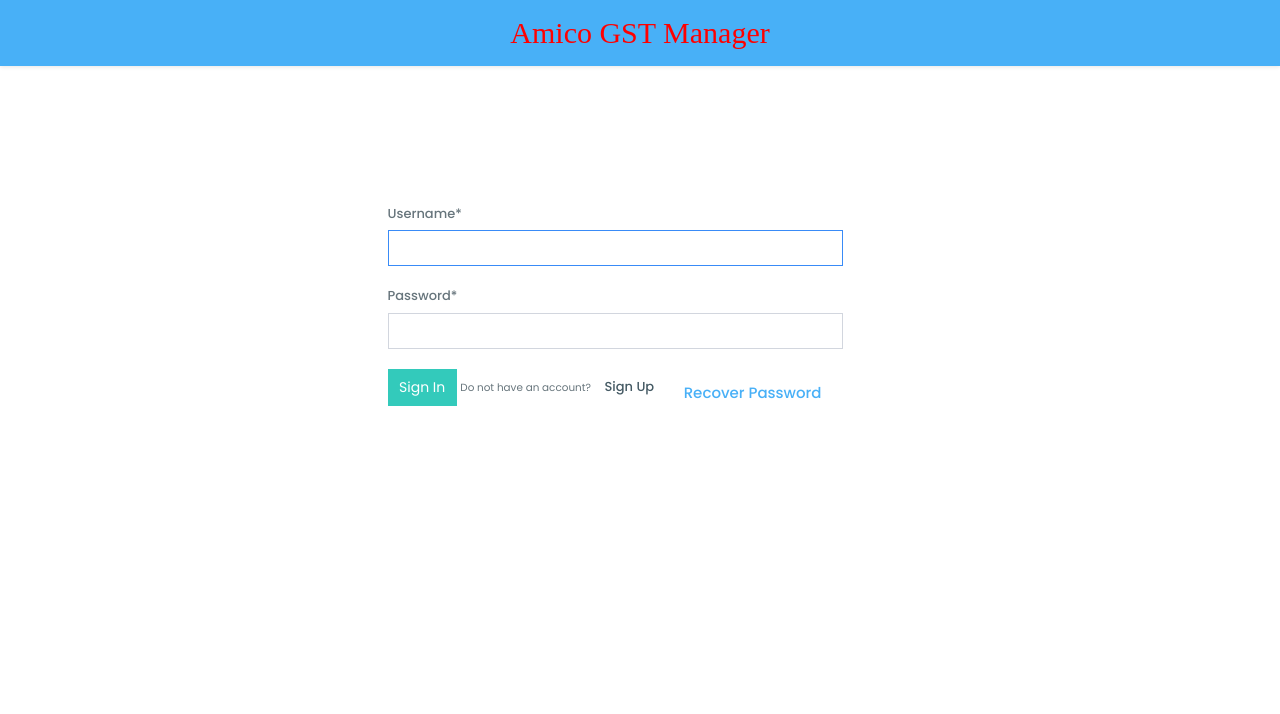
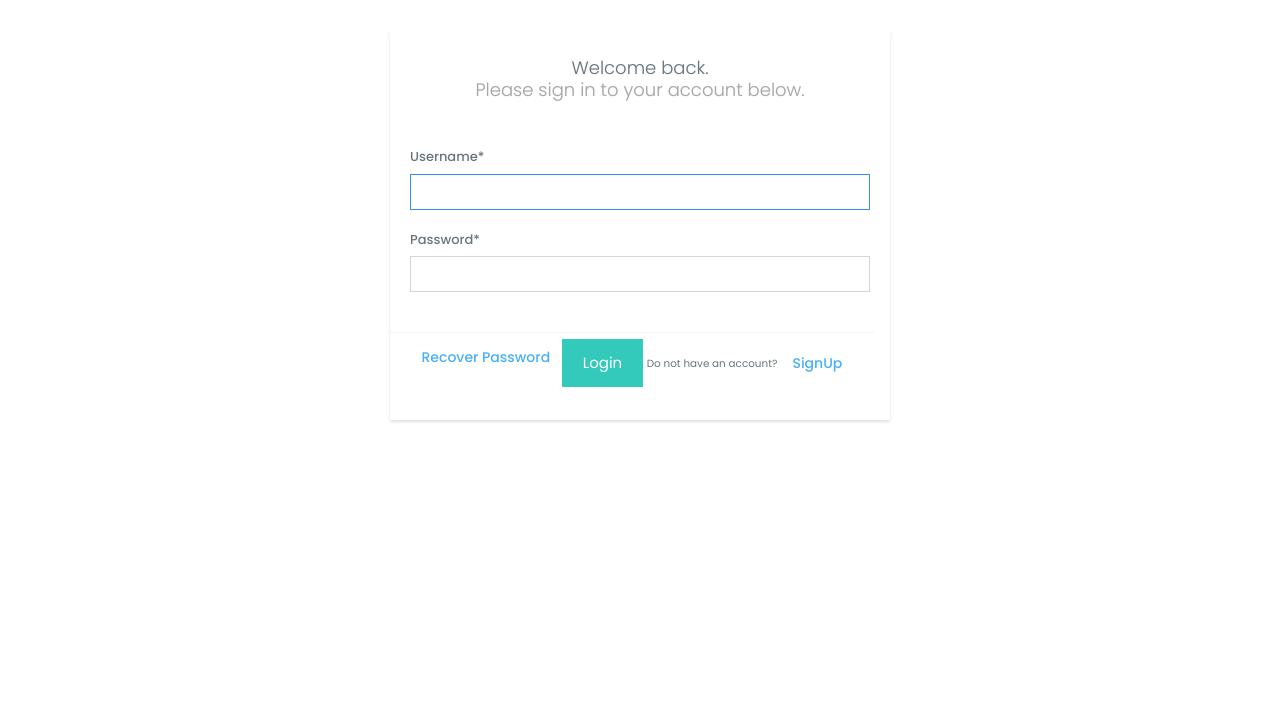
Before and after one commit to choudharyamit26/BillManager, a Django app: page /login/ in a window 1280 px wide. Shown: the top 714 px of the page. Before the commit the page ends 406 px from the top, so only its background shows below. Run offline with Django 3.2, Linux system fonts and the light colour scheme; some libraries are stand-ins or nearby versions.

Commit message:
Add files via upload
Updated ui

```diff
--- a/templates/login.html
+++ b/templates/login.html
@@ -16,27 +16,38 @@
 </head>
 
 <body>
-    <nav class="navbar navbar-expand-sm bg-info justify-content-center">
-        <ul class="navbar-nav">
-            <li class="nav-item">
-                <a class="nav-link" href="#" style="color:Red;font-size:30px;font-family:serif;">Amico GST Manager</a>
-            </li>
-        </ul>
-    </nav>
-    <section class="content">
-        <div class="box" style="width: 35rem;margin-left:350px;margin-top:100px;">
-            <div class="box-body">
-                <form method="post">
+    <div class="modal-dialog">
+        <div class="modal-content">
+            <form method="POST">
                 {% csrf_token %}
+                <div class="modal-body">
+                    <div class="h5 modal-title text-center">
+                        <h4 class="mt-2">
+                            <div>Welcome back.</div>
+                            <span style="color: #a7a7a7">Please sign in to your account below.</span>
+                        </h4>
+                        <br>
+                    </div>
+                    <div class="form-row">
+                        <div class="col-md-12">
+                            <div class="position-relative form-group">
                                 {{ form|crispy }}
-                    <button class="btn btn-primary" type="submit">Sign In</button>
+                            </div>
+                        </div>
+                    </div>
+                </div>
+                <div class="modal-footer clearfix">
+                    <div class="float-right">
+                        <div class="float-left"><a href="{% url 'src:password_reset' %}" class="btn btn-link">Recover
+                            Password</a></div>
+                        <button class="btn btn-primary btn-lg">Login</button>
                         <small> Do not have an account?</small>
-                    <strong><a href="{% url 'src:register' %}" style="color-blue;margin-left:10px;">Sign Up</a></strong>
-                    <a href="{% url 'src:password_reset' %}"
-                        class="btn-lg btn btn-link float-right">Recover Password</a>
+                        <strong><a class="btn btn-link" href="{% url 'src:register' %}">SignUp</a></strong>
+                    </div>
+                </div>
             </form>
         </div>
     </div>
-    </section>
 </body>
+
 </html>
--- a/templates/password_reset_confirm.html
+++ b/templates/password_reset_confirm.html
@@ -10,8 +10,9 @@
 </head>
 
 <body>
-    <div class="content-section">
-        <div class="col-md-6 mt-5 ml-5">
+    <div class="modal-dialog mt-5">
+        <div class="modal-content">
+            <div class="modal-body">
                 <form method="POST">
                     {% csrf_token %}
                     <fieldset class="form-group">
@@ -24,6 +25,7 @@
                 </form>
             </div>
         </div>
+    </div>
 </body>
 
 </html>
```
Also changed, not shown: templates/base.html (+45 -29 lines), templates/password_reset.html (+6 -3 lines), templates/password_reset_complete.html (+9 -5 lines), templates/password_reset_done.html (+9 -3 lines), templates/register.html (+29 -24 lines), templates/filetered_list.html (line endings or trailing spaces). Lines whose indentation alone changed are shown as unchanged.
